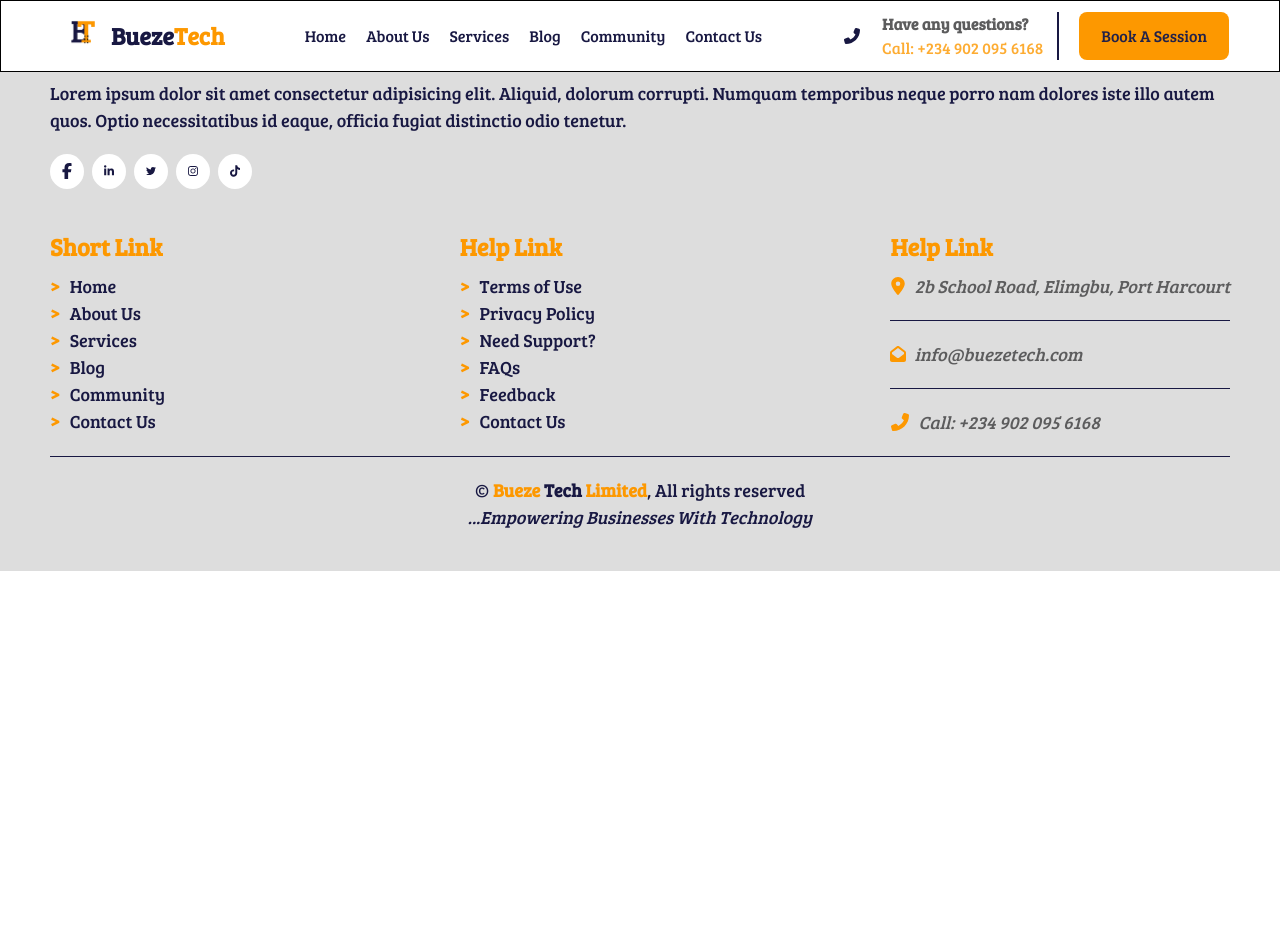
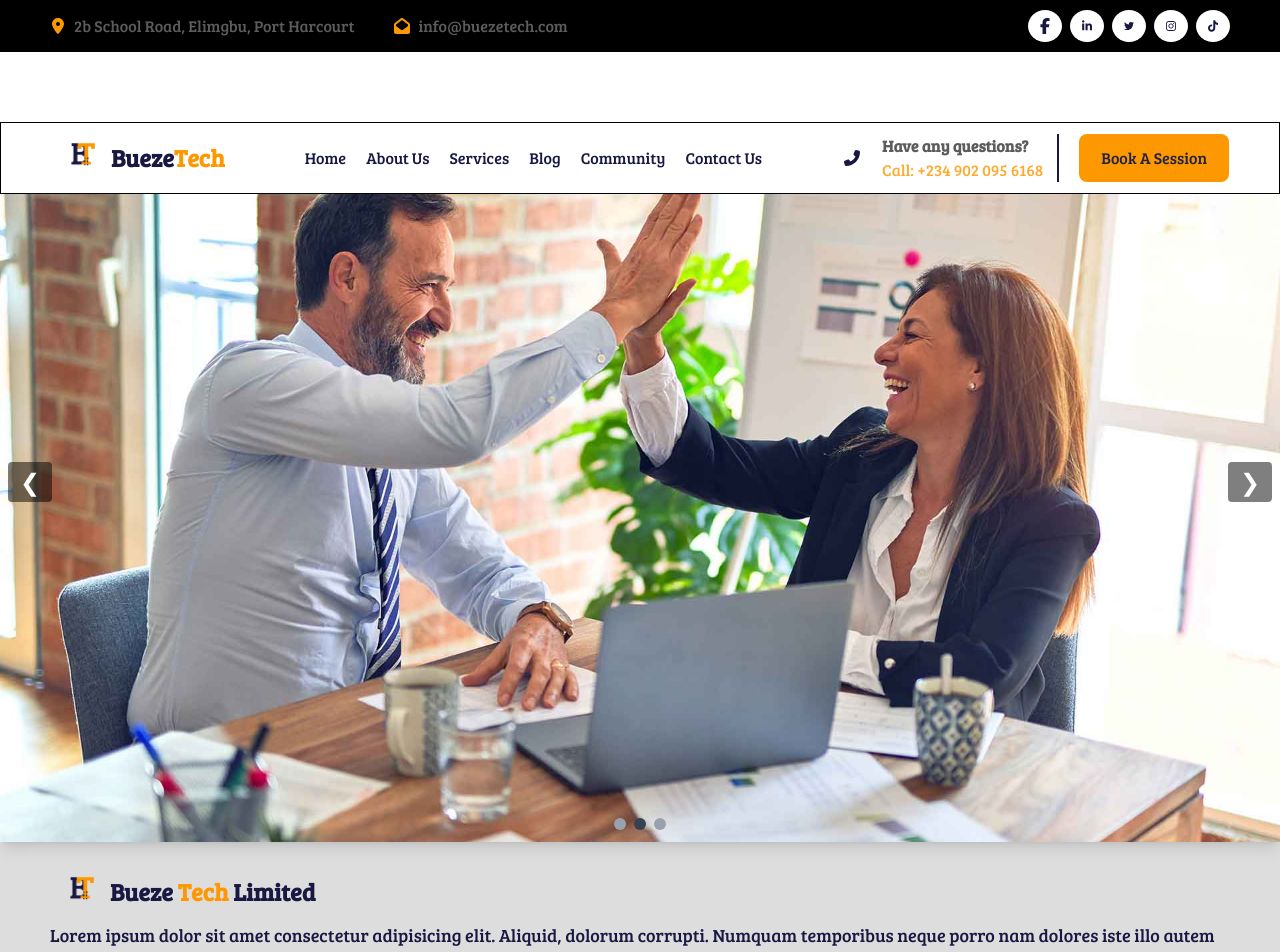
Before and after one commit to KingsleyIbe/buezetech, a Next.js app: page / in a window 1280 px wide. Shown: the top 952 px of the page. Before the commit the page ends 800 px from the top, so only its background shows below. Built offline with nearby package versions, Linux system fonts and the light colour scheme.

Commit message:
Add carousel

```diff
--- a/app/page.tsx
+++ b/app/page.tsx
@@ -1,3 +1,4 @@
+import Carousel from "../components/common/Carousel";
 import Footer from "../components/common/Footer";
 import MainHeader from "../components/common/MainHeader";
 import MobileHeader from "../components/common/MobileHeader";
@@ -9,6 +10,7 @@ const Home = () => {
       <TopHeader />
       <MobileHeader />
       <MainHeader />
+      <Carousel />
       <Footer />
     </div>
   );
--- /dev/null
+++ b/components/common/Carousel.tsx
@@ -0,0 +1,80 @@
+// components/Carousel.tsx
+"use client";
+import React, { useEffect, useState } from "react";
+import Image from "next/image";
+import classNames from "classnames";
+import carousel1 from "../../public/carousel-1.jpg";
+import carousel2 from "../../public/carousel-2.jpg";
+import carousel3 from "../../public/carousel-4.jpg";
+
+const images = [carousel1, carousel2, carousel3];
+
+const Carousel: React.FC = () => {
+  const [currentIndex, setCurrentIndex] = useState(0);
+
+  const nextSlide = () => {
+    setCurrentIndex((prevIndex) => (prevIndex + 1) % images.length);
+  };
+
+  const prevSlide = () => {
+    setCurrentIndex((prevIndex) => (prevIndex - 1 + images.length) % images.length);
+  };
+
+  const goToSlide = (index: number) => {
+    setCurrentIndex(index);
+  };
+
+  useEffect(() => {
+    const interval = setInterval(nextSlide, 3000);
+    return () => clearInterval(interval);
+  }, []);
+
+  return (
+    <div className="relative w-[100%] overflow-hidden shadow-lg mx-auto mt-[122px]">
+      {/* Carousel */}
+      <div
+        className="flex transition-transform duration-500 ease-in-out"
+        style={{ transform: `translateX(-${currentIndex * 100}%)` }}
+      >
+        {images.map((src, idx) => (
+          <Image
+            key={idx}
+            src={src}
+            alt={`Slide ${idx}`}
+            className="flex-shrink-0"
+          />
+        ))}
+      </div>
+
+      {/* Navigation Buttons */}
+      <button
+        onClick={prevSlide}
+        className="absolute top-1/2 left-2 -translate-y-1/2 bg-black/50 text-white text-2xl px-3 py-1 rounded hover:bg-black/70 z-10"
+      >
+        &#10094;
+      </button>
+      <button
+        onClick={nextSlide}
+        className="absolute top-1/2 right-2 -translate-y-1/2 bg-black/50 text-white text-2xl px-3 py-1 rounded hover:bg-black/70 z-10"
+      >
+        &#10095;
+      </button>
+
+      {/* Dots */}
+      <div className="absolute bottom-3 w-full flex justify-center gap-2">
+        {images.map((_, idx) => (
+          <span
+            key={idx}
+            onClick={() => goToSlide(idx)}
+            className={classNames(
+              "h-[12px] w-[12px] rounded-full cursor-pointer",
+              currentIndex === idx ? "bg-gray-700" : "bg-gray-400"
+            )}
+          ></span>
+        ))}
+      </div>
+    </div>
+  );
+};
+
+export default Carousel;
--- a/components/common/MainHeader.tsx
+++ b/components/common/MainHeader.tsx
@@ -9,7 +9,7 @@ import Logo from './Logo';
 
 const MainHeader = () => {
   return (
-    <div className="bg-[#fff] border top-[50] fixed w-[100%] py-[5px] px-[50px] hidden lg:block">
+    <div className="bg-[#fff] border z-[50] top-[50] fixed w-[100%] py-[5px] px-[50px] hidden lg:block">
         <header>
             <nav className="flex justify-between items-center text-[#181842]">
                 <div className="flex items-center text-[24px] font-bold">
--- a/components/common/TopHeader.tsx
+++ b/components/common/TopHeader.tsx
@@ -7,7 +7,7 @@ import SocialLinks from './SocialLinks';
 
 const TopHeader = () => {
   return (
-    <div className="bg-black fixed top-0 w-[100%] md:flex flex-row justify-between items-center py-[10px] px-[50px] hidden" >
+    <div className="bg-black z-[50] fixed top-0 w-[100%] md:flex flex-row justify-between items-center py-[10px] px-[50px] hidden" >
         <div className="flex gap-5 md:gap-10">
             <Link href="https://maps.app.goo.gl/XhbySAPMMv72hqkU7" title="Bueze tech limited address" target="_blank" className="flex gap-2">
               <span><FontAwesomeIcon icon={faLocationDot} className="text-[#fd9800] w-[16px]" /></span>
--- a/package.json
+++ b/package.json
@@ -14,6 +14,7 @@
     "@fortawesome/free-regular-svg-icons": "^6.7.2",
     "@fortawesome/free-solid-svg-icons": "^6.7.2",
     "@fortawesome/react-fontawesome": "^0.2.2",
+    "classnames": "^2.5.1",
     "next": "15.2.4",
     "postcss": "^8.5.3",
     "react": "^19.0.0",
```
Also changed, not shown: public/carousel-4.jpg (added), 1 other file (tests, documents, lock files or other folders).
